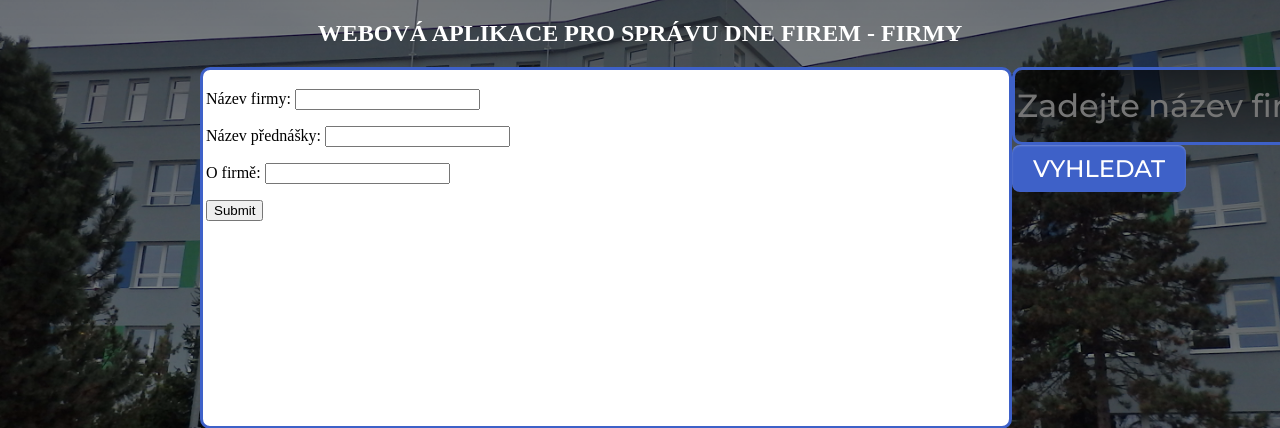
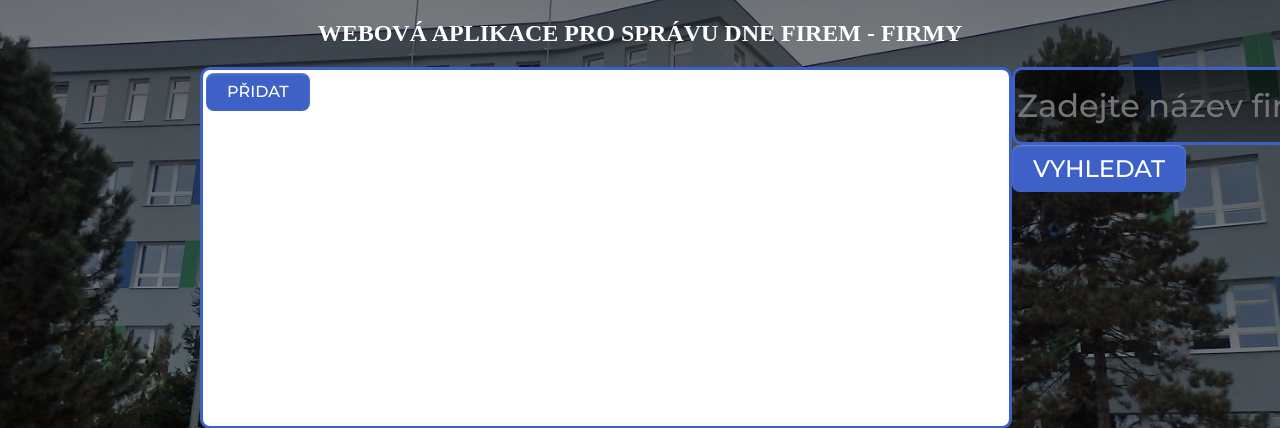
Before and after one commit to CokoPiskot/WA-Den-Firem, a Django app: page /firmy/ in a window 1280 px wide; the page is wider, and only the part inside the window is pictured. Shown: the part 182-610 px from the top of that part. Run offline with Django 4.2, Linux system fonts and the light colour scheme; data comes from the database, SQL or seed files in the repository.

Commit message:
input css

```diff
--- a/mysite/myapp/forms.py
+++ b/mysite/myapp/forms.py
@@ -9,4 +9,13 @@ Tento soubor slouží k ukládání funkcí co se týče FORMULÁŘŮ (např. p
 class FormularFirmy(ModelForm):
     class Meta:                 #speciálně u djanga
         model = Firmy
-        fields = ["nazev_firmy", "nazev_prezentace", "o_firme"]
+        fields = [
+            "nazev_firmy"
+            "nazev_prezentace"
+            "o_firme"
+        ]
+        widgets = {
+            "nazev_firmy": forms.TextInput(attrs={"class": "search-input-2"}),
+            "nazev_prezentace": forms.TextInput(attrs={"class": "search-input-2"}),
+            "o_firme": forms.TextInput(attrs={"class": "search-input-2"})
+        }
--- a/mysite/myapp/static/css/firmy.css
+++ b/mysite/myapp/static/css/firmy.css
@@ -1,4 +1,5 @@
 {% extends 'myapp/main.css' %}
+
 
 .bubble {
     background-color: white;
@@ -10,6 +11,7 @@
     margin-left: 200px;
     padding: 3px;
     display: inline-block;
+    text-align: right;
 }
 
 #searchbar-firma-bubble {
@@ -17,8 +19,7 @@
     width: 800px;
     height: 70px;
     border-radius: 10px;
-    display: inline-block;
-}
+    display: inline-block;}
 
 .search-input {
     height: 100%;
@@ -31,6 +32,19 @@
     placeholder-color: white;
     border: solid rgb(62, 97, 200) 3px;
     background: linear-gradient(rgba(0, 0, 0, 0.60), rgba(0, 0, 0, 0.3));;
+}
+
+.search-input-2 {
+    height: 100%;
+    width: 80%;
+    border-radius: 10px;
+    font-family: "Montserrat", sans-serif;
+    font-weight: 500;
+    font-size: 32px;
+    color: white;
+    placeholder-color: white;
+    border: solid rgb(62, 97, 200) 3px;
+    background: grey;
 }
 
 .bubble-firmy {
@@ -83,6 +97,31 @@
   margin: 0;
   padding: 10px 21px;
   text-align: center;
+  text-transform: none;
+  transition: color .13s ease-in-out,background .13s ease-in-out,opacity .13s ease-in-out,box-shadow .13s ease-in-out;
+  user-select: none;
+  -webkit-user-select: none;
+  touch-action: manipulation;
+}
+
+.add-button {
+  align-items: center;
+  background-color: rgb(62, 97, 200);
+  border-radius: 8px;
+  border-style: none;
+  box-shadow: rgba(255, 255, 255, 0.26) 0 1px 2px inset;
+  box-sizing: border-box;
+  color: #fff;
+  cursor: pointer;
+  display: flex;
+  flex-direction: row;
+  font-family: "Montserrat", sans-serif;
+  flex-shrink: 0;
+  font-size: 100%;
+  line-height: 1.15;
+  margin: 0;
+  padding: 10px 21px;
+  text-align: right;
   text-transform: none;
   transition: color .13s ease-in-out,background .13s ease-in-out,opacity .13s ease-in-out,box-shadow .13s ease-in-out;
   user-select: none;
--- a/mysite/myapp/templates/myapp/firmy.html
+++ b/mysite/myapp/templates/myapp/firmy.html
@@ -17,13 +17,13 @@
             <form method="POST" action="">
             {% csrf_token %}    <!--bezpecnosti opatreni-->
             {{ form.as_p }}     <!--vypisovani formularu podle forms.py-->
-            <input type="submit">
+            <input type="submit" value="PŘIDAT" class="add-button">
             </form>
         </div>
         <div id="searchbar-firma-bubble">
             <input type="text" placeholder="Zadejte název firmy" class="search-input">
             <br>
-             <a class="a-modify-button" href=''><button class="modify-button">VYHLEDAT</button></a>
+            <a class="a-modify-button" href=''><button type="submit" class="modify-button">VYHLEDAT</button></a>
         </div>
     </div>
     <br>
```
